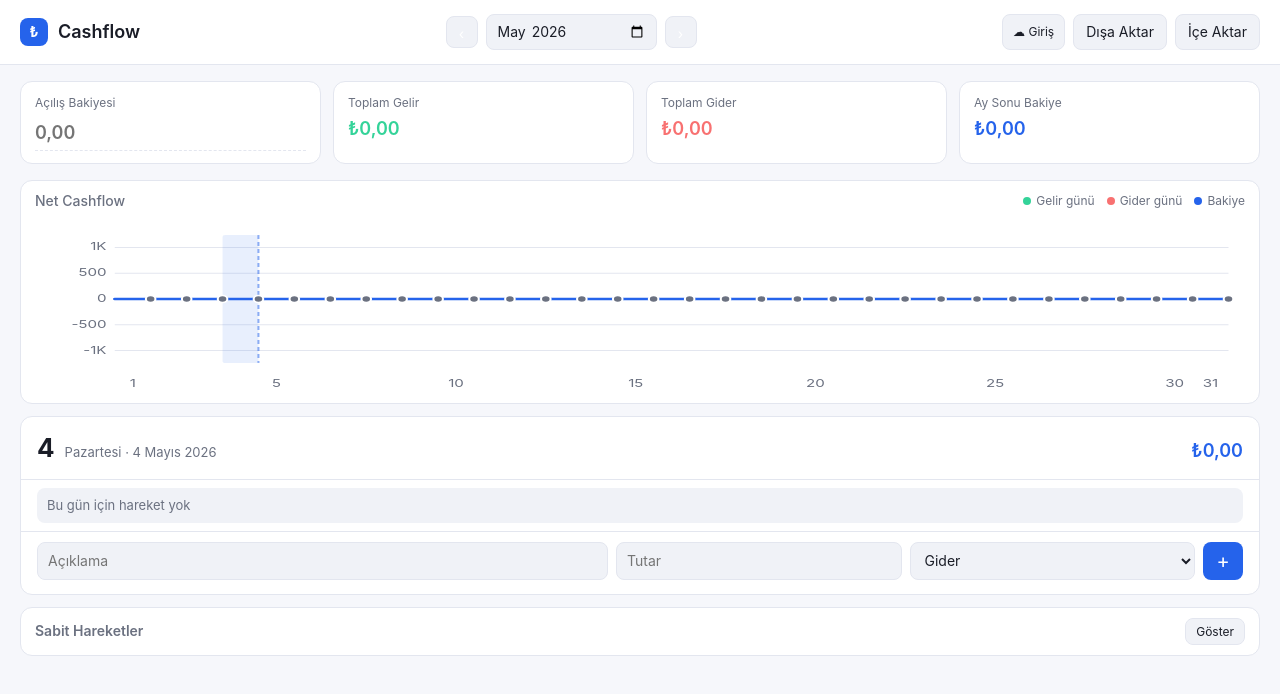
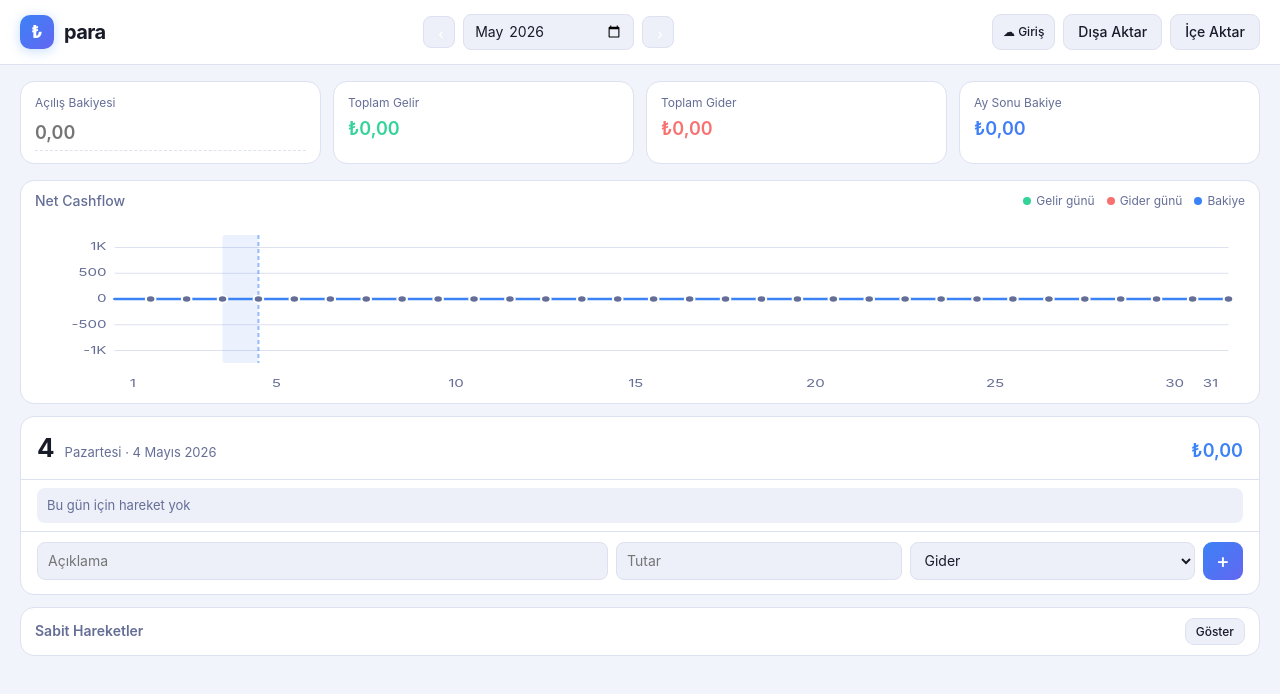
Before and after one commit to emrebarutcu/para, a plain HTML site: page index.html in a window 1280 px wide. Drawn offline with nearby package versions, Linux system fonts and the light colour scheme.

Commit message:
Branding: Para — gradient logo, refined palette, updated name

```diff
--- a/index.html
+++ b/index.html
@@ -9,14 +9,14 @@
   <meta name="apple-mobile-web-app-title" content="Cashflow" />
   <link rel="manifest" href="manifest.json" />
   <link rel="apple-touch-icon" href="icon.svg" />
-  <title>Cashflow</title>
+  <title>Para</title>
   <link rel="stylesheet" href="styles.css" />
 </head>
 <body>
   <header class="topbar">
     <div class="brand">
       <span class="logo">₺</span>
-      <h1>Cashflow</h1>
+      <h1>para</h1>
     </div>
     <div class="month-nav">
       <button id="prevMonth" class="icon-btn" aria-label="Önceki ay">‹</button>
--- a/styles.css
+++ b/styles.css
@@ -1,28 +1,30 @@
 :root {
-  --bg: #0f1117;
-  --panel: #171a23;
-  --panel-2: #1f2331;
-  --border: #2a2f40;
-  --text: #e7eaf2;
-  --muted: #8b91a7;
-  --accent: #6aa9ff;
+  --bg: #0b0d14;
+  --panel: #111420;
+  --panel-2: #191d2c;
+  --border: #232740;
+  --text: #e8eaf3;
+  --muted: #7c84a3;
+  --accent: #5b9ef7;
   --income: #34d399;
   --expense: #f87171;
   --warn: #fbbf24;
-  --radius: 12px;
-  --shadow: 0 4px 18px rgba(0,0,0,.25);
+  --radius: 14px;
+  --shadow: 0 4px 24px rgba(0,0,0,.32);
+  --grad: linear-gradient(135deg, #5b9ef7 0%, #818cf8 100%);
 }
 
 @media (prefers-color-scheme: light) {
   :root {
-    --bg: #f6f7fb;
+    --bg: #f2f4fc;
     --panel: #ffffff;
-    --panel-2: #f0f2f7;
-    --border: #e3e6ef;
-    --text: #1a1d27;
-    --muted: #6b7180;
-    --accent: #2563eb;
-    --shadow: 0 4px 14px rgba(20,24,40,.08);
+    --panel-2: #edf0f9;
+    --border: #dde1f0;
+    --text: #181b28;
+    --muted: #656e96;
+    --accent: #3b82f6;
+    --shadow: 0 4px 16px rgba(20,24,50,.09);
+    --grad: linear-gradient(135deg, #3b82f6 0%, #6366f1 100%);
   }
 }
 
@@ -61,14 +63,17 @@ button, input, select {
 }
 
 .brand { display: flex; align-items: center; gap: 10px; }
-.brand h1 { font-size: 18px; }
+.brand h1 { font-size: 20px; font-weight: 700; letter-spacing: -0.03em; }
 .logo {
-  width: 28px; height: 28px;
+  width: 34px; height: 34px;
   display: grid; place-items: center;
-  background: var(--accent);
+  background: var(--grad);
   color: white;
-  border-radius: 8px;
-  font-weight: 700;
+  border-radius: 10px;
+  font-weight: 800;
+  font-size: 17px;
+  box-shadow: 0 2px 12px rgba(91,158,247,.35);
+  flex-shrink: 0;
 }
 
 .month-nav {
@@ -93,14 +98,15 @@ button, input, select {
 .actions { display: flex; gap: 8px; }
 
 button, .file-label {
-  background: var(--accent);
+  background: var(--grad);
   color: white;
   border: 0;
-  border-radius: 8px;
-  padding: 7px 12px;
+  border-radius: 9px;
+  padding: 7px 14px;
   cursor: pointer;
+  font-weight: 500;
 }
-button:hover { filter: brightness(1.08); }
+button:hover { filter: brightness(1.1); }
 button.ghost, .ghost {
   background: var(--panel-2);
   color: var(--text);
@@ -128,7 +134,7 @@ button.small, .small { padding: 4px 10px; font-size: 12px; }
 .card .value { font-size: 18px; font-weight: 600; }
 .card.income .value { color: var(--income); }
 .card.expense .value { color: var(--expense); }
-.card.net .value { color: var(--accent); }
+.card.net .value { background: var(--grad); -webkit-background-clip: text; -webkit-text-fill-color: transparent; background-clip: text; }
 .card input {
   background: transparent;
   border: 0;
--- a/sw.js
+++ b/sw.js
@@ -1,4 +1,4 @@
-const CACHE = 'cashflow-v2';
+const CACHE = 'para-v1';
 const ASSETS = ['/', '/index.html', '/styles.css', '/app.js', '/sync.js', '/config.js', '/manifest.json', '/icon.svg'];
 
 self.addEventListener('install', e => {
```
Also changed, not shown: icon.svg, manifest.json.
